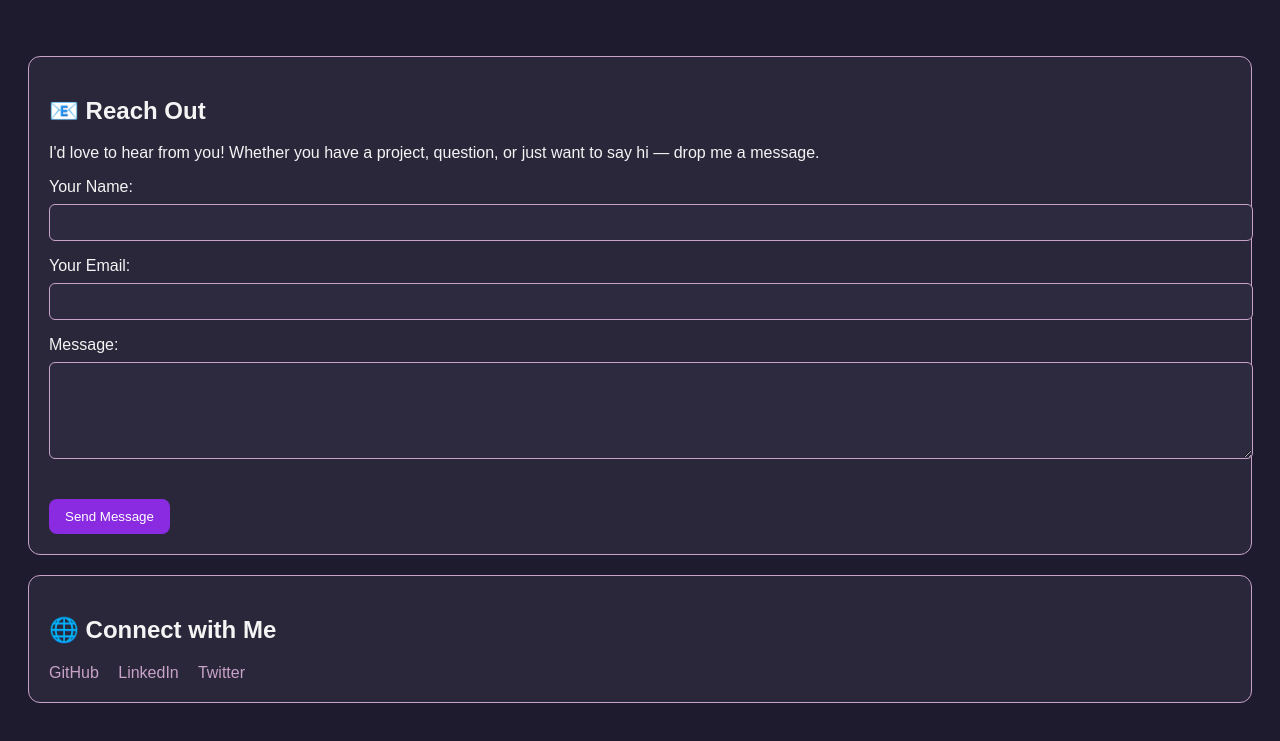
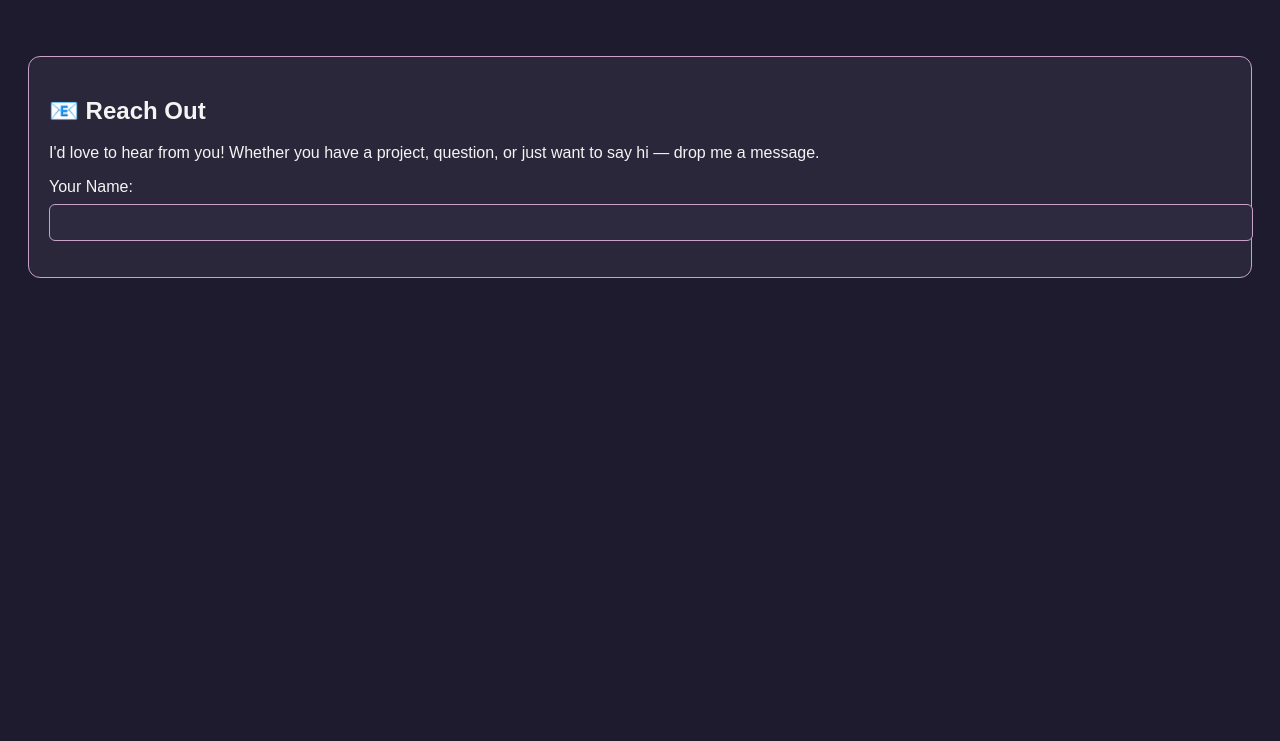
Before and after one commit to Caspers-Shadow/Caspers-Shadow, a plain HTML site: page contact.html in a window 1280 px wide. Shown: the part 121-862 px from the top of the page. Drawn offline with Linux system fonts and the light colour scheme.

Commit message:
Update contact.html
""

```diff
--- a/contact.html
+++ b/contact.html
@@ -3,7 +3,7 @@
 <head>
   <meta charset="UTF-8">
   <title>Contact Me</title>
-  <meta name="viewport" content="width=device-width, initial-scale=1.0">
+  <meta name="viewport" content="width=device-width, initial-scale=1.0"/>
   <link rel="stylesheet" href="styles.css">
 </head>
 <body>
@@ -27,26 +27,4 @@
         <label for="name">Your Name:</label>
         <input type="text" id="name" name="name" required>
 
-        <label for="email">Your Email:</label>
-        <input type="email" id="email" name="email" required>
-
-        <label for="message">Message:</label>
-        <textarea id="message" name="message" rows="5" required></textarea>
-
-        <button type="submit">Send Message</button>
-      </form>
-    </section>
-
-    <section class="bubble">
-      <h2>🌐 Connect with Me</h2>
-      <div class="social-links">
-        <a href="https://github.com/yourusername" target="_blank">GitHub</a>
-        <a href="https://linkedin.com/in/yourprofile" target="_blank">LinkedIn</a>
-        <a href="https://twitter.com/yourhandle" target="_blank">Twitter</a>
-      </div>
-    </section>
-  </main>
-
-  <script>
-    document.getElementById('hamburger').onclick = () => {
-      document.getElementById('navMenu').cl
+        <label for="email
```
